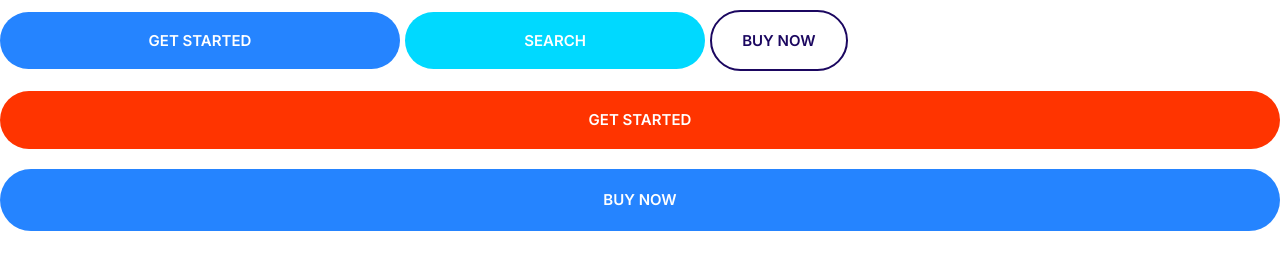
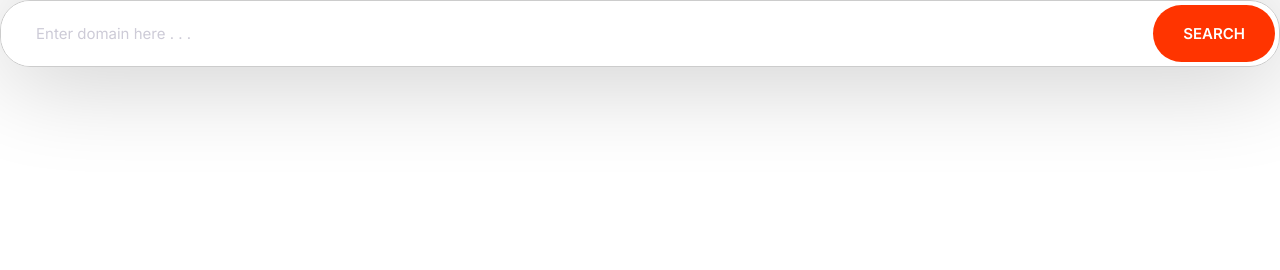
Before and after one commit to AleXAnastasov77/Moshify, a plain HTML site: page index.html in a window 1280 px wide. Drawn offline with Linux system fonts and the light colour scheme.

Commit message:
Build the inputs component

```diff
--- a/css/styles.css
+++ b/css/styles.css
@@ -4,6 +4,8 @@
   --color-accent: #ff3400;
   --color-headings: #1b0760;
   --color-body: #918ca4;
+  --color-borders: #ccc;
+  --border-radius: 30px;
 }
 *,
 *::after,
@@ -216,3 +218,37 @@ a {
   display: inline-block;
   height: 20px;
 } */
+
+/* Inputs */
+.input {
+  border-radius: var(--border-radius);
+  border: 1px solid var(--color-borders);
+
+  color: var(--color-headings);
+  font-size: 2rem;
+  /* margin: 3rem 0; */
+  outline: 0;
+  padding: 1.5rem 3.5rem;
+}
+::placeholder {
+  color: #cdcbd7;
+}
+.input-group {
+  border: 1px solid var(--color-borders);
+  border-radius: var(--border-radius);
+  box-shadow: 3px 3px 100px 2px rgb(192, 192, 192);
+  display: flex;
+}
+.input-group .btn {
+  margin: 4px;
+}
+.input-group .input {
+  border: 0;
+  flex-grow: 1;
+  /* padding: 1.5rem 1rem; */
+}
+@media screen and (min-width: 1024px) {
+  .input {
+    font-size: 1.5rem;
+  }
+}
--- a/index.html
+++ b/index.html
@@ -14,10 +14,15 @@
     <link rel="stylesheet" href="css/styles.css" />
   </head>
   <body>
-    <button class="btn btn--primary">Get Started</button>
-    <button class="btn btn--secondary">Search</button>
-    <button class="btn btn--outline">Buy Now</button>
-    <button class="btn btn--accent btn--block">Get Started</button>
-    <a href="" class="btn btn--primary btn--block">Buy Now</a>
+    <div class="input-group">
+      <input
+        class="input"
+        type="text"
+        name=""
+        id=""
+        placeholder="Enter domain here . . ."
+      />
+      <button class="btn btn--accent">Search</button>
+    </div>
   </body>
 </html>
```
Also changed, not shown: components/inputs.html (added, +10 -0 lines).
